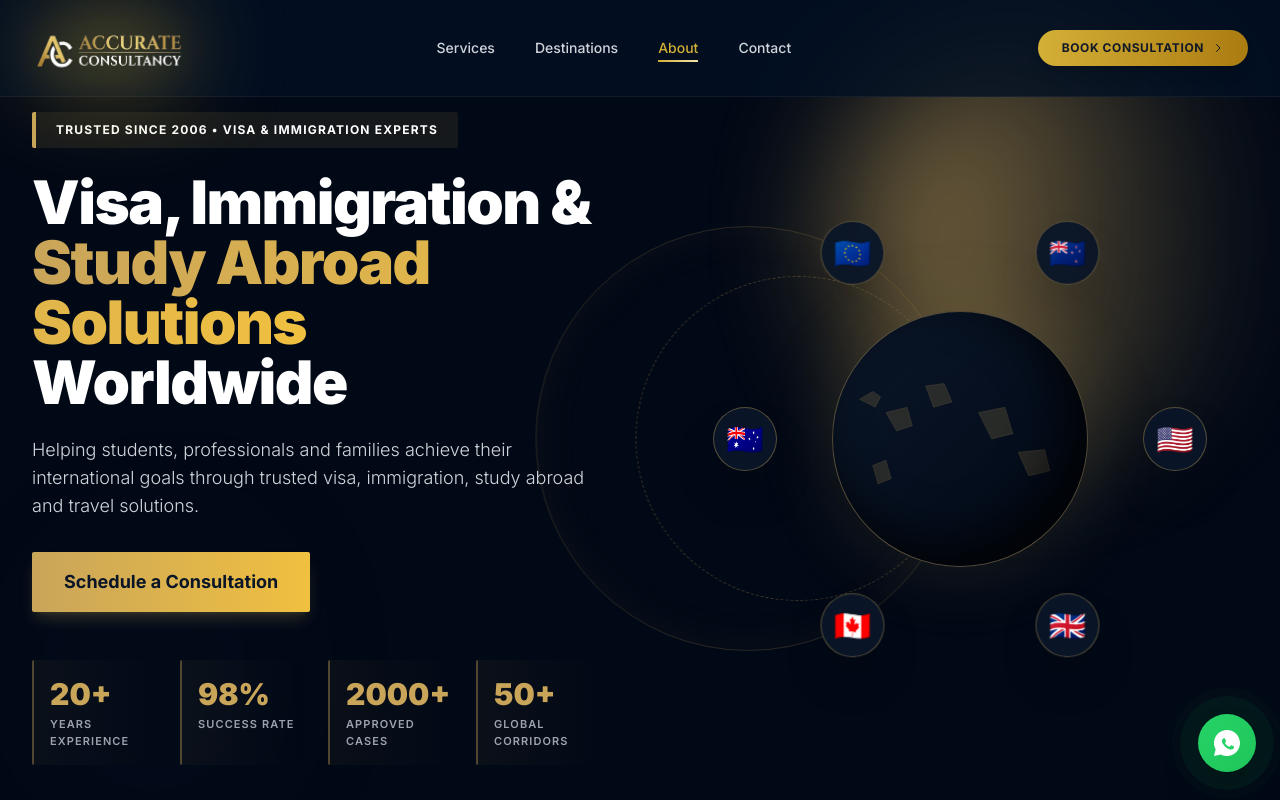
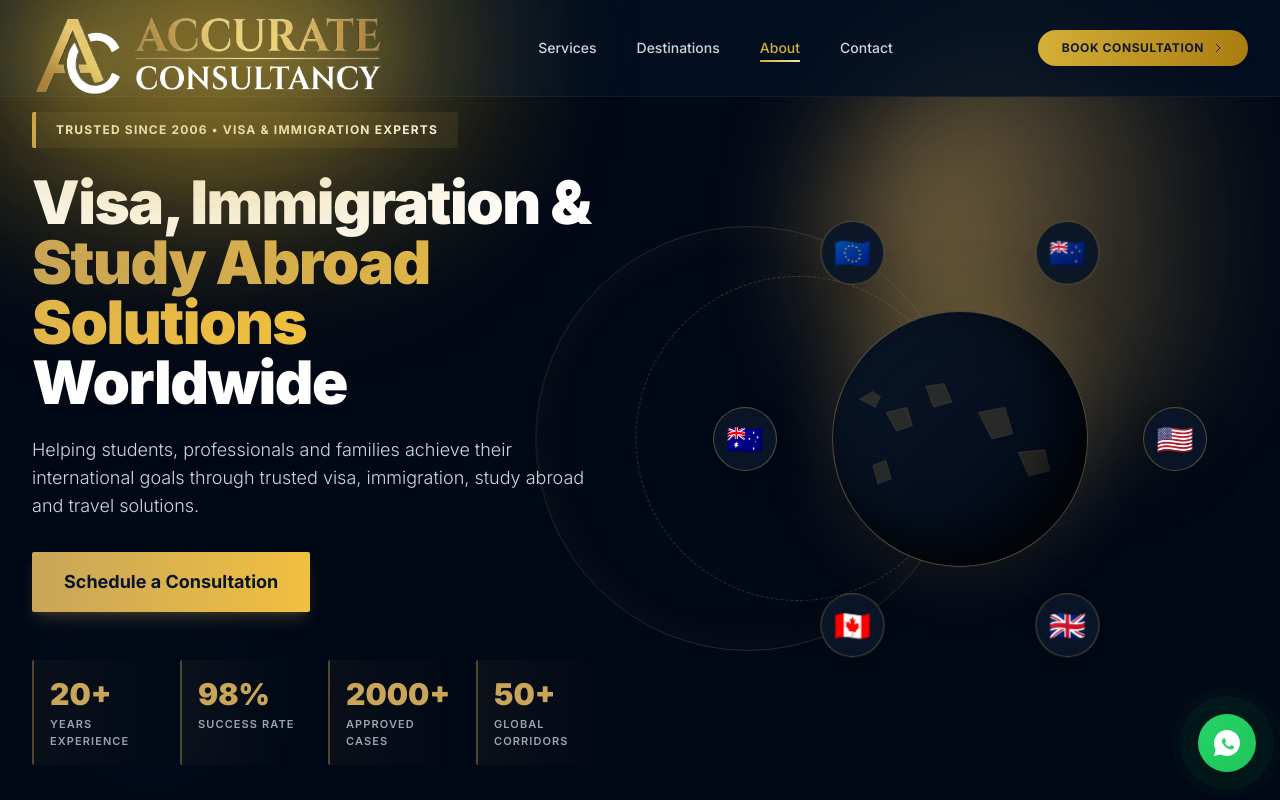
Before and after one commit to imran1001/Accurate-ConsultancyV3, a React (Vite) app: page / in a window 1280 px wide. Shown: the top 800 px of the page. Built offline with nearby package versions, Linux system fonts and the light colour scheme.

Commit message:
Enhance brand logo glow and size in Navbar
Updated the Navbar component to enhance the brand logo's glow effect and size.

```diff
--- a/src/components/Navbar.jsx
+++ b/src/components/Navbar.jsx
@@ -59,29 +59,39 @@ export default function Navbar() {
       <div className="max-w-7xl mx-auto px-4 sm:px-6 lg:px-8">
         <div className="flex items-center justify-between h-20 md:h-24">
 
-          {/* ===== BRAND LOGO with Glow ===== */}
+          {/* ===== BRAND LOGO with SUPER GLOW ===== */}
           <div
             className="flex-shrink-0 flex items-center cursor-pointer group"
             onClick={() => scrollTo('hero')}
           >
             <div className="relative">
-              {/* Animated glow halo behind logo */}
+              {/* Enhanced glow halo - larger and brighter */}
               <div
-                className="absolute inset-0 blur-2xl opacity-60 group-hover:opacity-100 transition-opacity duration-700"
+                className="absolute inset-0 blur-3xl opacity-80 group-hover:opacity-100 transition-opacity duration-700 animate-glow-pulse"
                 style={{
-                  background: 'radial-gradient(circle, rgba(212,175,55,0.5), transparent 70%)',
-                  transform: 'scale(1.8)',
-                  filter: 'blur(25px)',
+                  background: 'radial-gradient(circle, rgba(212,175,55,0.7), rgba(212,175,55,0.2) 50%, transparent 70%)',
+                  transform: 'scale(2.2)',
+                  filter: 'blur(30px)',
                 }}
               />
 
-              {/* Logo Image */}
+              {/* Second outer glow ring */}
+              <div
+                className="absolute inset-0 blur-2xl opacity-50 group-hover:opacity-80 transition-opacity duration-700"
+                style={{
+                  background: 'radial-gradient(circle, rgba(212,175,55,0.3), transparent 60%)',
+                  transform: 'scale(2.8)',
+                  filter: 'blur(40px)',
+                }}
+              />
+
+              {/* Logo Image – significantly larger */}
               <img
                 src="/logo.webp"
                 alt="Accurate Consultancy"
-                className="relative h-12 sm:h-14 md:h-18 lg:h-22 transition-all duration-500 group-hover:scale-105"
+                className="relative h-16 sm:h-20 md:h-24 lg:h-28 xl:h-32 transition-all duration-500 group-hover:scale-110"
                 style={{
-                  filter: 'drop-shadow(0 0 25px rgba(212,175,55,0.3)) drop-shadow(0 0 50px rgba(212,175,55,0.15))',
+                  filter: 'drop-shadow(0 0 30px rgba(212,175,55,0.5)) drop-shadow(0 0 60px rgba(212,175,55,0.3)) drop-shadow(0 0 90px rgba(212,175,55,0.15))',
                 }}
               />
             </div>
@@ -222,6 +232,20 @@ export default function Navbar() {
             transform: translateX(0);
           }
         }
+
+        @keyframes glowPulse {
+          0%, 100% {
+            opacity: 0.6;
+            transform: scale(2.2);
+          }
+          50% {
+            opacity: 1;
+            transform: scale(2.5);
+          }
+        }
+        .animate-glow-pulse {
+          animation: glowPulse 3s ease-in-out infinite;
+        }
       `}</style>
     </nav>
   );
```
